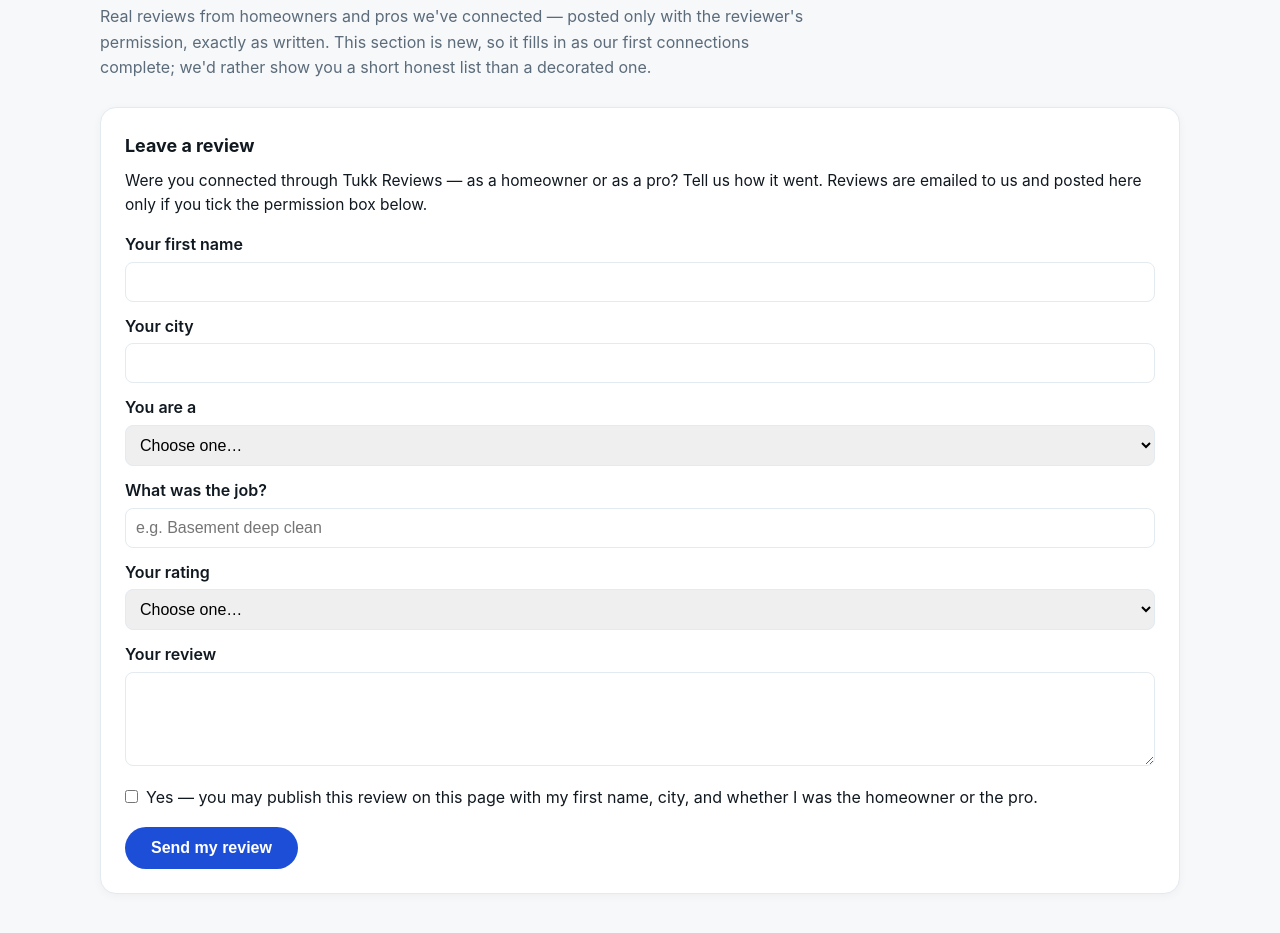
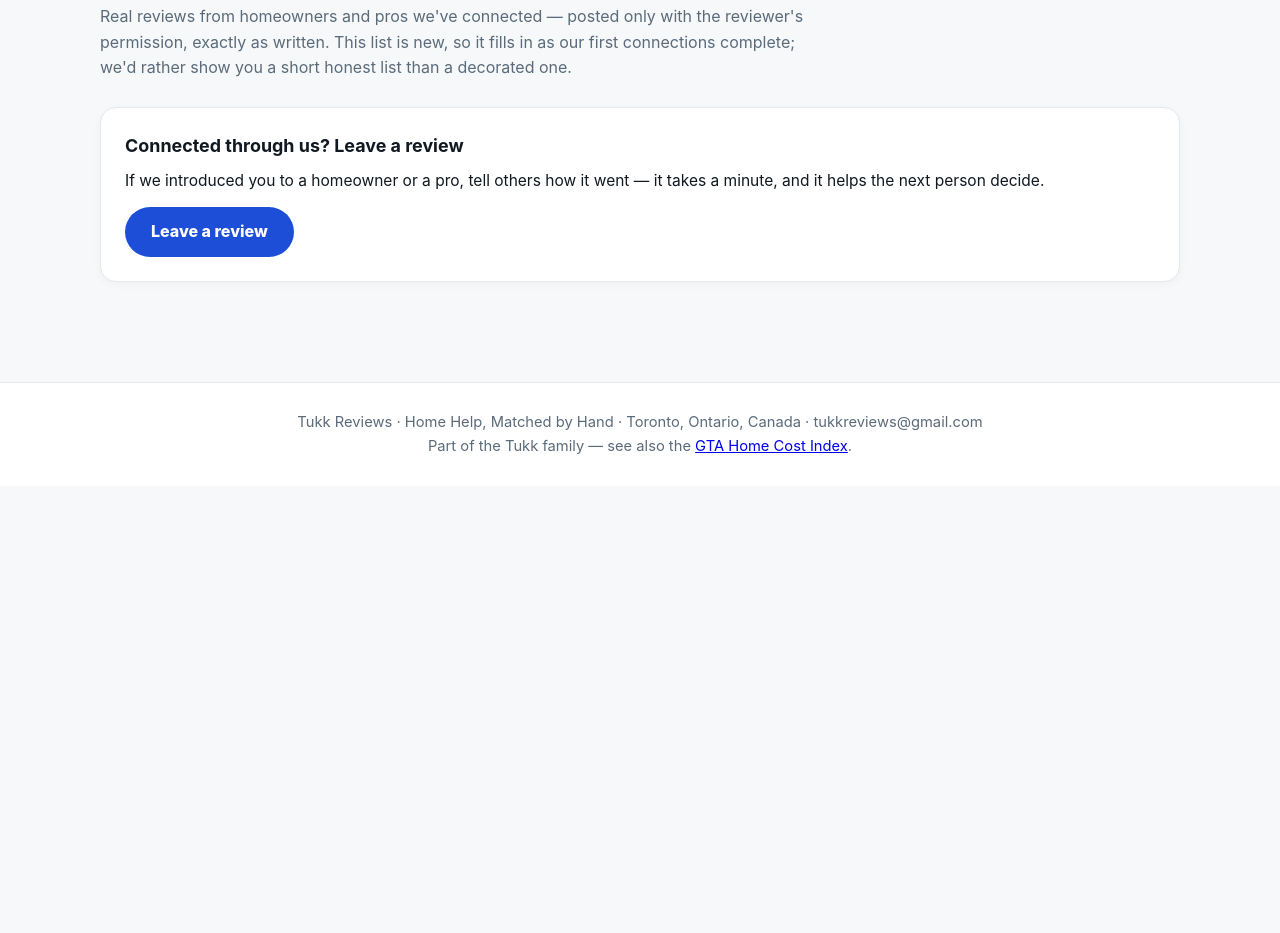
Before and after one commit to tukksolutions-blip/tukksolutions-blip.github.io, a plain HTML site: page tukk-reviews/index.html in a window 1280 px wide. Shown: the part 1817-2750 px from the top of the page. After the commit the page ends 2303 px from the top, so only its background shows below. Drawn offline with Linux system fonts and the light colour scheme.

Commit message:
Mirror: homepage reviews preview + link to /reviews/

```diff
--- a/tukk-reviews/index.html
+++ b/tukk-reviews/index.html
@@ -41,7 +41,8 @@ a.cta{display:inline-block;margin-top:18px;background:#fff;color:var(--brand);fo
 <header class="site">
   <div class="nav">
     <a class="logo" href="./">Tukk <em>Reviews</em></a>
-    <a class="back" href="https://tukksolutions-blip.github.io/gta-home-cost-index/">GTA Home Cost Index</a>
+    <a class="back" href="https://tukkhome.xyz/reviews/">Reviews</a>
+    <a class="back" href="https://tukkhome.xyz/costs/">GTA Home Cost Index</a>
   </div>
 </header>
 <div class="hero">
@@ -75,40 +76,24 @@ a.cta{display:inline-block;margin-top:18px;background:#fff;color:var(--brand);fo
       <li><strong>Everything in writing.</strong> We coordinate by message and email — we don't do coordination by phone. Written quotes and written agreements protect both sides.</li>
       <li><strong>Real prices before anyone commits.</strong> A pro's quote goes to the homeowner exactly as given. The homeowner decides.</li>
       <li><strong>Details stay private until both sides say yes.</strong> No address or phone number is shared before a price and a time are agreed.</li>
-      <li><strong>We publish real price data.</strong> Quotes we process feed the public <a href="https://tukksolutions-blip.github.io/gta-home-cost-index/">GTA Home Cost Index</a> — anonymized, with sample sizes shown.</li>
+      <li><strong>We publish real price data.</strong> Quotes we process feed the public <a href="https://tukkhome.xyz/costs/">GTA Home Cost Index</a> — anonymized, with sample sizes shown.</li>
       <li><strong>Reach us any time:</strong> tukkreviews@gmail.com. We answer in the same thread we're already talking in.</li>
     </ul>
   </section>
   <section class="block">
     <h2>What people say</h2>
-    <p class="sub">Real reviews from homeowners and pros we've connected — posted only with the reviewer's permission, exactly as written. This section is new, so it fills in as our first connections complete; we'd rather show you a short honest list than a decorated one.</p>
+    <p class="sub">Real reviews from homeowners and pros we've connected — posted only with the reviewer's permission, exactly as written. This list is new, so it fills in as our first connections complete; we'd rather show you a short honest list than a decorated one.</p>
     <div id="reviews-list"></div>
     <div class="card">
-      <h3>Leave a review</h3>
-      <p style="margin-bottom:14px">Were you connected through Tukk Reviews — as a homeowner or as a pro? Tell us how it went. Reviews are emailed to us and posted here only if you tick the permission box below.</p>
-      <form action="https://formsubmit.co/tukkreviews@gmail.com" method="POST">
-        <input type="hidden" name="_subject" value="New Tukk Reviews review submission">
-        <input type="hidden" name="_captcha" value="true">
-        <input type="hidden" name="_next" value="https://tukksolutions-blip.github.io/tukk-reviews/?thanks=1">
-        <input type="text" name="_honey" style="display:none">
-        <div style="margin-bottom:12px"><label for="rv-name" style="display:block;font-weight:600;margin-bottom:4px">Your first name</label><input id="rv-name" type="text" name="First name" required maxlength="40" style="width:100%;padding:10px;border:1px solid var(--line);border-radius:8px;font-size:1rem"></div>
-        <div style="margin-bottom:12px"><label for="rv-city" style="display:block;font-weight:600;margin-bottom:4px">Your city</label><input id="rv-city" type="text" name="City" required maxlength="40" style="width:100%;padding:10px;border:1px solid var(--line);border-radius:8px;font-size:1rem"></div>
-        <div style="margin-bottom:12px"><label for="rv-role" style="display:block;font-weight:600;margin-bottom:4px">You are a</label><select id="rv-role" name="Reviewer type" required style="width:100%;padding:10px;border:1px solid var(--line);border-radius:8px;font-size:1rem"><option value="">Choose one…</option><option>Homeowner</option><option>Service pro</option></select></div>
-        <div style="margin-bottom:12px"><label for="rv-job" style="display:block;font-weight:600;margin-bottom:4px">What was the job?</label><input id="rv-job" type="text" name="Job" required maxlength="80" placeholder="e.g. Basement deep clean" style="width:100%;padding:10px;border:1px solid var(--line);border-radius:8px;font-size:1rem"></div>
-        <div style="margin-bottom:12px"><label for="rv-rating" style="display:block;font-weight:600;margin-bottom:4px">Your rating</label><select id="rv-rating" name="Star rating" required style="width:100%;padding:10px;border:1px solid var(--line);border-radius:8px;font-size:1rem"><option value="">Choose one…</option><option value="5">★★★★★ — Excellent</option><option value="4">★★★★☆ — Good</option><option value="3">★★★☆☆ — Okay</option><option value="2">★★☆☆☆ — Poor</option><option value="1">★☆☆☆☆ — Bad</option></select></div>
-        <div style="margin-bottom:12px"><label for="rv-text" style="display:block;font-weight:600;margin-bottom:4px">Your review</label><textarea id="rv-text" name="Review" required rows="4" maxlength="600" style="width:100%;padding:10px;border:1px solid var(--line);border-radius:8px;font-size:1rem"></textarea></div>
-        <div style="margin-bottom:16px"><label style="display:flex;gap:8px;align-items:flex-start"><input type="checkbox" name="Permission to publish" value="Yes" required style="margin-top:5px"><span>Yes — you may publish this review on this page with my first name, city, and whether I was the homeowner or the pro.</span></label></div>
-        <button type="submit" style="background:var(--brand);color:#fff;font-weight:800;border:none;padding:12px 26px;border-radius:999px;font-size:1rem;cursor:pointer">Send my review</button>
-      </form>
+      <h3>Connected through us? Leave a review</h3>
+      <p style="margin-bottom:14px">If we introduced you to a homeowner or a pro, tell others how it went — it takes a minute, and it helps the next person decide.</p>
+      <a class="cta" style="background:var(--brand);color:#fff;margin-top:0" href="https://tukkhome.xyz/reviews/">Leave a review</a>
     </div>
   </section>
-<script>
-(function(){var p=new URLSearchParams(location.search);if(p.get('thanks')==='1'){var b=document.createElement('div');b.setAttribute('style','background:#e6f4ea;border:1px solid #34a853;border-radius:12px;padding:14px 18px;margin-bottom:18px;font-weight:600');b.textContent='Thank you — your review was sent. We post reviews with permission, usually within a day or two.';var s=document.querySelector('section.block:last-of-type');if(s){s.insertBefore(b,s.children[1]);}}})();
-</script>
 </main>
 <footer>
   Tukk Reviews · Home Help, Matched by Hand · Toronto, Ontario, Canada · tukkreviews@gmail.com<br>
-  Part of the Tukk family — see also the <a href="https://tukksolutions-blip.github.io/gta-home-cost-index/">GTA Home Cost Index</a>.
+  Part of the Tukk family — see also the <a href="https://tukkhome.xyz/costs/">GTA Home Cost Index</a>.
 </footer>
 </body>
 </html>
```
